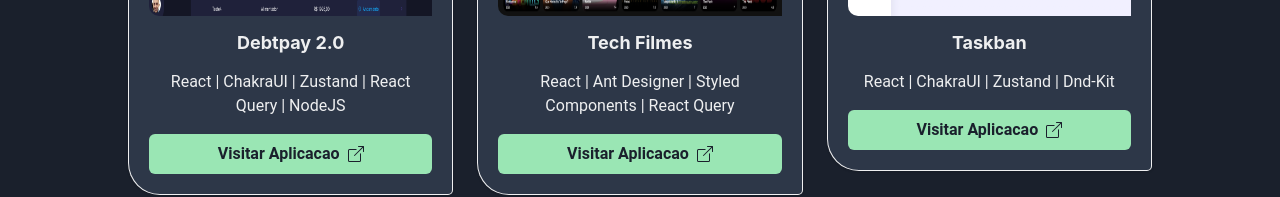
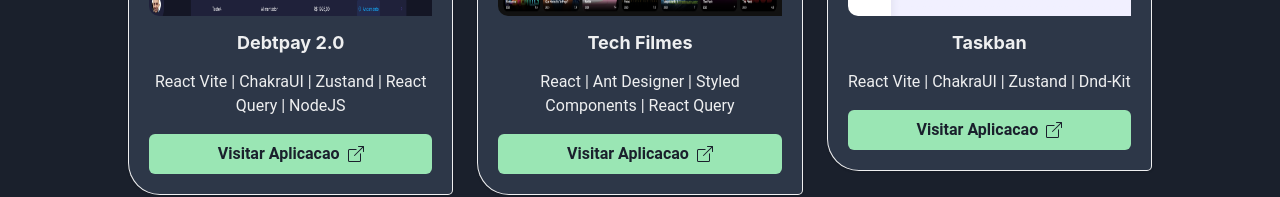
Before and after one commit to emevieira123/new-personal-website, a React (Vite) app: page /projects in a window 1280 px wide. Shown: the part 425-622 px from the top of the page. Built offline with nearby package versions, Linux system fonts and the light colour scheme.

Commit message:
fix: ajuste no card de projetos

```diff
--- a/src/pages/Projects/components/CardProject/index.tsx
+++ b/src/pages/Projects/components/CardProject/index.tsx
@@ -32,6 +32,7 @@ export function CardProject({ data }: CardProjectProps) {
         >
           <Img
             src={data.imgURL}
+            w="100%"
             h="17rem"
             borderRadius="0 10px 0 10px"
             cursor="pointer"
--- a/src/shared/utils/projects.ts
+++ b/src/shared/utils/projects.ts
@@ -2,7 +2,7 @@ export default [
   {
     projectId: "ce334064-ba6b-4fdb-921d-3fd375158486",
     name: "Debtpay 2.0",
-    stacks: "React | ChakraUI | Zustand | React Query | NodeJS",
+    stacks: "React Vite | ChakraUI | Zustand | React Query | NodeJS",
     imgURL: "/assets/debtpay2.png",
     projectLink: "https://debtpay-new.vercel.app/",
   },
@@ -16,7 +16,7 @@ export default [
   {
     projectId: "ef17dbfe-9ebb-4b7b-ac3f-947f6f421d06",
     name: "Taskban",
-    stacks: "React | ChakraUI | Zustand | Dnd-Kit",
+    stacks: "React Vite | ChakraUI | Zustand | Dnd-Kit",
     imgURL: "/assets/taskban.png",
     projectLink: "https://taskban-xi.vercel.app/",
   },
```
